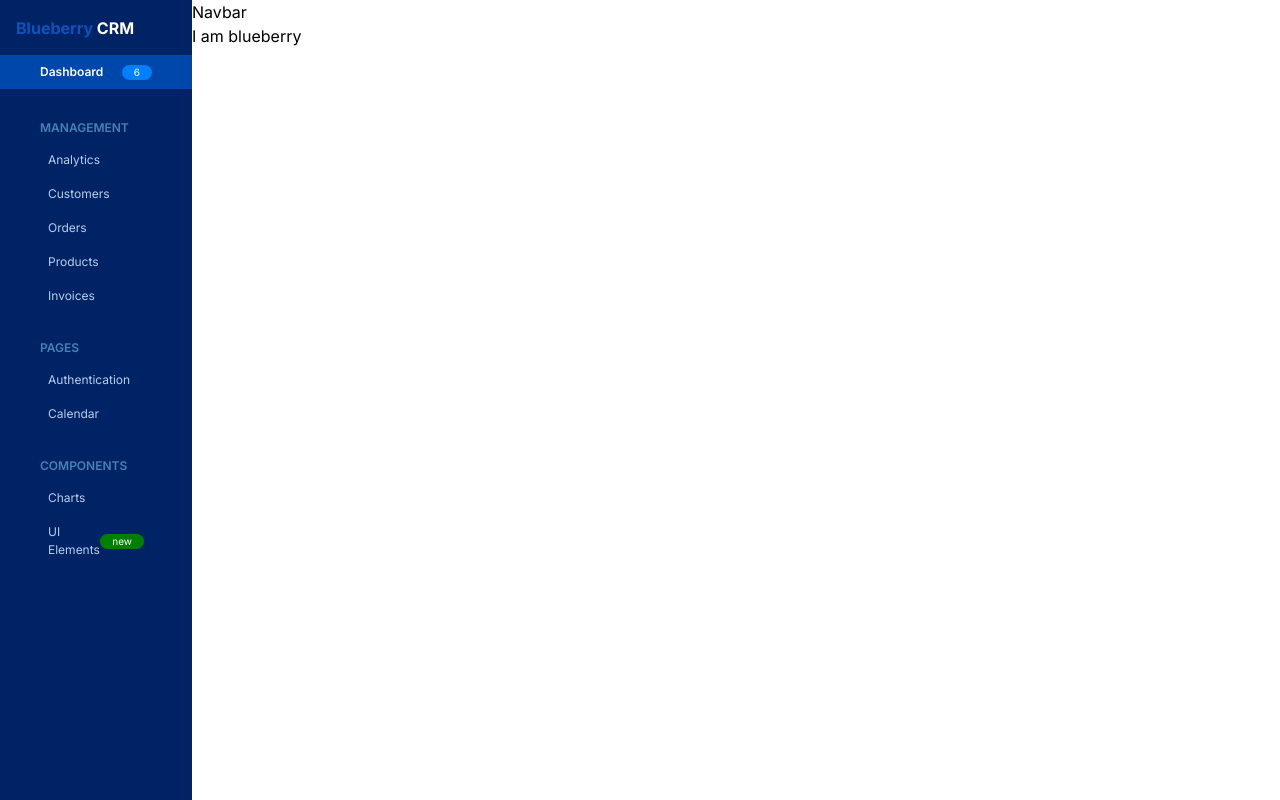
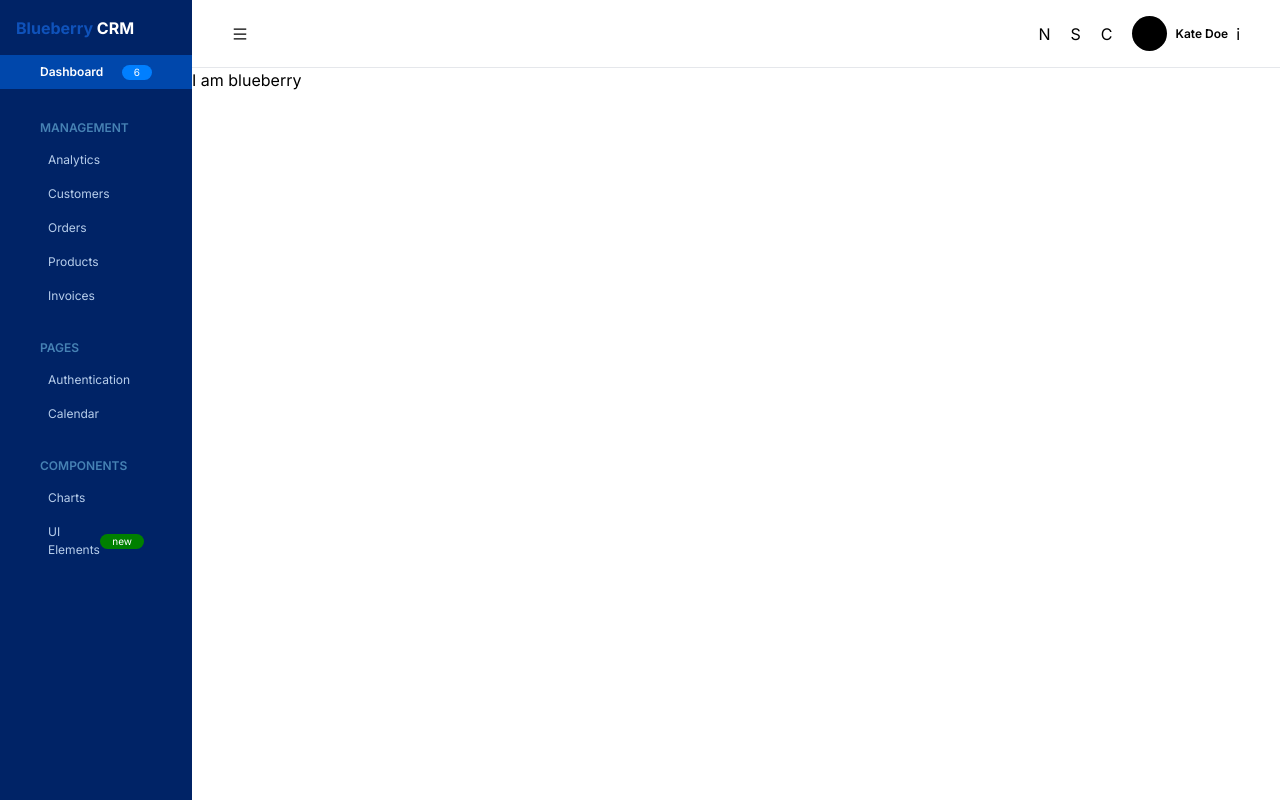
Before and after one commit to Josh-la-posh/blueberry_crm_dashboard, a Next.js app: page / in a window 1280 px wide. Built offline with nearby package versions, Linux system fonts and the light colour scheme.

Commit message:
Navbar without icon

```diff
--- a/app/components/navbar/Navbar.jsx
+++ b/app/components/navbar/Navbar.jsx
@@ -1,8 +1,29 @@
-import React from 'react'
+'use client';
+
+import React from 'react';
+import { AiOutlineMenu } from 'react-icons/ai';
+
 
 function Navbar() {
   return (
-    <div>Navbar</div>
+    <div
+        className='bg-white py-4 border-b-[1px]'
+    >
+        <div
+            className="flex items-center justify-between gap-3 md:gap-0 mx-auto lg:px-10 md:px-4 px-2">
+                <AiOutlineMenu />
+                <div className="flex items-center gap-5">
+                    <div className="">N</div>
+                    <div className="">S</div>
+                    <div className="">C</div>
+                    <div className="flex items-center gap-2">
+                        <div className="rounded-full h-[35px] w-[35px] bg-black"></div>
+                        <div className='text-[12px] font-semibold hidden md:block'>Kate Doe</div>
+                        <div className="">i</div>
+                    </div>
+                </div>
+        </div>
+    </div>
   )
 }
 
--- a/app/layout.js
+++ b/app/layout.js
@@ -28,7 +28,7 @@ export default function RootLayout({ children }) {
             <Sidebar />
           </div>
           <div
-
+            className="flex-1"
           >
             <Navbar />
             {children}
```
